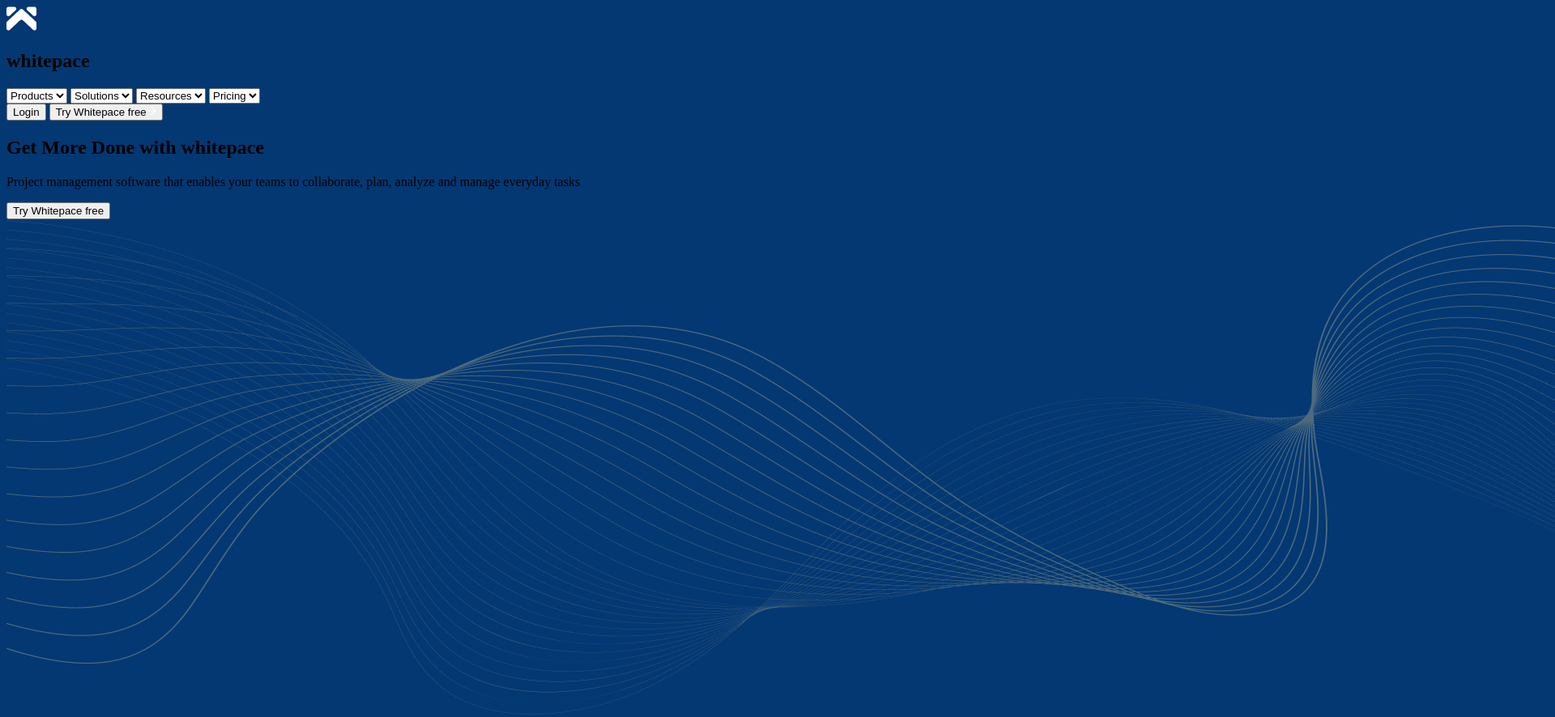
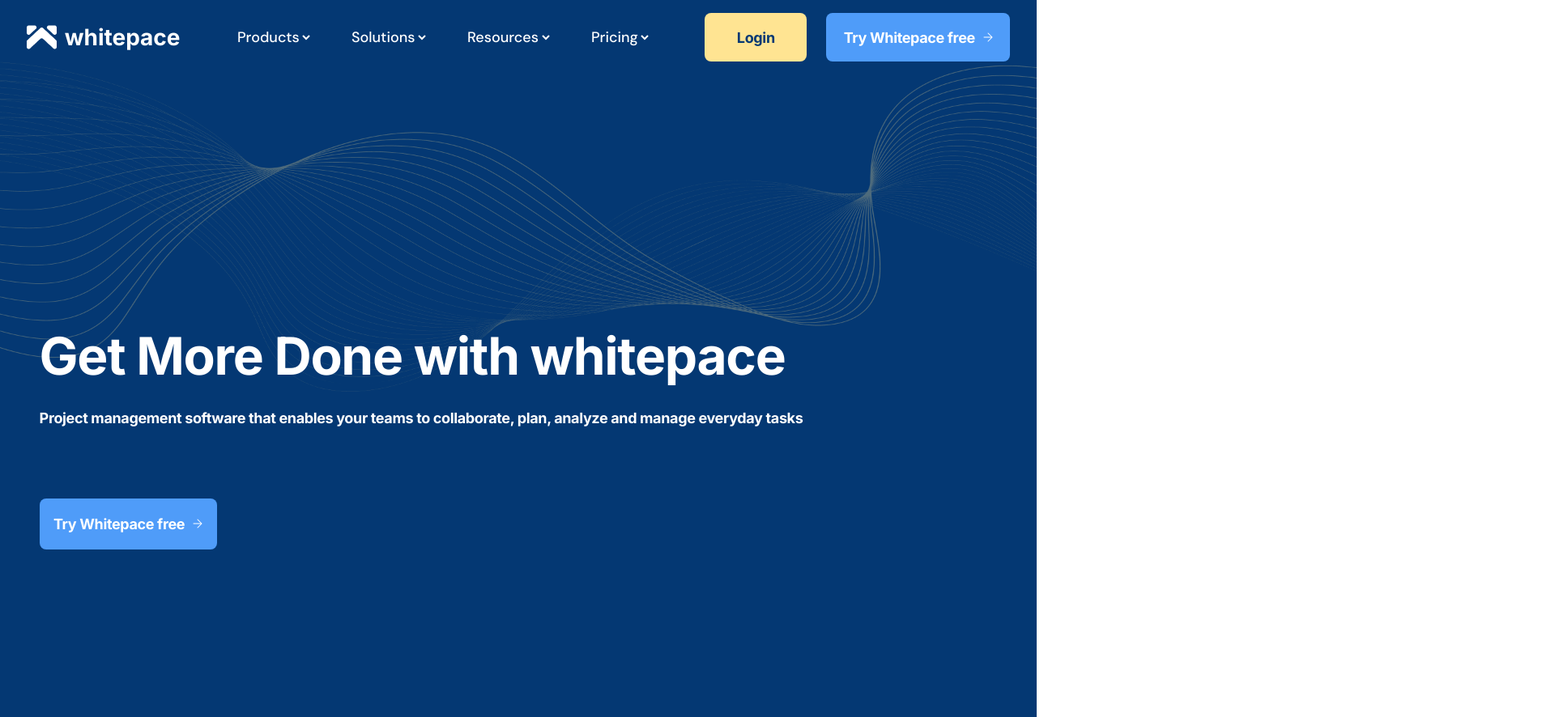
Before and after one commit to cleytonxsilva/ProvaHTML_e_CSS, a plain HTML site: page index.html in a window 1280 px wide. Shown: the top 886 px of the page at 81% size, 1920 px wide, since content can reach past the window. Drawn offline with Linux system fonts and the light colour scheme.

Commit message:
entrega_final

```diff
--- a/index.css
+++ b/index.css
@@ -1,3 +1,275 @@
-body{
+@import url('https://fonts.googleapis.com/css2?family=DM+Sans:wght@500&family=Inter:wght@700&display=swap');
+
+* {
+    margin: 0;
+    padding: 0;
+    box-sizing: border-box;
+    text-decoration: none;
+
+}
+
+header {
+
+    padding-top: 16px;
     background: #043873;
+    display: flex;
+    flex-direction: row;
+    justify-content: space-around;
+    align-items: center;
 }
+
+#logo {
+    font-family: 'Inter';
+    font-weight: 700;
+    color: #FFFFFF;
+    display: flex;
+    align-items: center;
+    gap: 10px;
+
+
+}
+
+#logo img {
+    background-color: #043873;
+    width: auto;
+    height: auto;
+}
+
+#logo h2 {
+    font-family: 'Inter';
+    font-style: normal;
+    font-weight: 700;
+    font-size: 28px;
+    line-height: 34px;
+    color: #FFFFFF;
+}
+
+#div_nav nav {
+    display: flex;
+    gap: 42px;
+    align-items: center;
+}
+
+#navbar select {
+
+    font-family: 'DM Sans';
+    color: #FFFFFF;
+    font-weight: 500;
+    font-size: 18px;
+    line-height: 23px;
+    border-color: transparent;
+    background: transparent;
+}
+
+#div_botoes {
+    display: flex;
+    gap: 24px;
+    align-items: center;
+}
+
+#botao_login {
+    width: 126px;
+    height: 60px;
+    color: #043873;
+    background-color: #FFE492;
+    border-radius: 8px;
+    border: none;
+    font-family: 'Inter';
+    font-size: 18px;
+    font-weight: 500;
+    line-height: 23px;
+    letter-spacing: -0.02em;
+}
+
+#botao_trywhite {
+    width: 227px;
+    height: 60px;
+    color: #FFFFFF;
+    background-color: #4F9CF9;
+    border-radius: 8px;
+    border: none;
+    font-family: 'Inter';
+    font-size: 18px;
+    font-weight: 500;
+    line-height: 23px;
+    letter-spacing: -0.02em;
+    text-align: center;
+
+    display: flex;
+    gap: 10px;
+    flex-direction: row;
+    justify-content: center;
+    align-items: center;
+}
+
+#botao_trywhite img {
+    height: auto;
+    width: auto;
+}
+
+.home {
+    background: #043873;
+    background-image: url(/img/background1.png);
+    background-repeat: no-repeat;
+    background-size: 100%;
+    height: 927px;
+    width: auto;
+    display: flex;
+    flex-direction: column;
+    justify-content: center;
+    align-content: center;
+    align-items: center;
+}
+
+#textos_home {
+    display: flex;
+    flex-direction: column;
+    align-items: flex-start;
+    gap: 24px;
+    margin-right: 15em;
+}
+
+#textos_home h2 {
+    font-family: 'Inter';
+    font-style: normal;
+    font-weight: 700;
+    font-size: 64px;
+    line-height: 77px;
+    letter-spacing: -0.02em;
+    color: #FFFFFF;
+}
+
+#textos_home p {
+    font-family: 'Inter';
+    font-style: normal;
+    font-weight: 400;
+    font-size: 18px;
+    line-height: 30px;
+    letter-spacing: -0.02em;
+    color: #FFFFFF;
+    padding-bottom: 60px;
+}
+
+#textos_home button {
+    width: 219px;
+    height: 63px;
+    color: #FFFFFF;
+    background-color: #4F9CF9;
+    border-radius: 8px;
+    border: none;
+    font-family: 'Inter';
+    font-size: 18px;
+    font-weight: 500;
+    line-height: 23px;
+    letter-spacing: -0.02em;
+    text-align: center;
+
+    display: flex;
+    gap: 10px;
+    flex-direction: row;
+    justify-content: center;
+    align-items: center;
+}
+
+.work_page {
+    background: #FFFFFF;
+    display: flex;
+    flex-direction: row;
+    justify-content: center;
+    align-items: center;
+    height: 1300px;
+    gap: 114px;
+}
+
+#textos_work {
+    display: flex;
+    flex-direction: column;
+    align-items: flex-start;
+}
+
+#textos_work h1 {
+
+    font-family: 'Inter';
+    font-size: 72px;
+    font-weight: 700;
+    line-height: 87px;
+    letter-spacing: -0.02em;
+    text-align: left;
+    position: relative;
+    z-index: 0;
+
+
+}
+
+#textos_work h1 img {
+    position: absolute;
+    left: auto;
+    right: 1%;
+    top: 80%;
+    z-index: -1;
+}
+
+#textos_work p {
+
+    font-family: 'Inter';
+    font-size: 18px;
+    font-weight: 400;
+    line-height: 30px;
+    letter-spacing: -0.02em;
+    text-align: left;
+    padding-bottom: 60px;
+
+}
+
+#textos_work button {
+    width: 186px;
+    height: 63px;
+    color: #FFFFFF;
+    background-color: #4F9CF9;
+    border-radius: 6px;
+    border: none;
+    font-family: 'Inter';
+    font-size: 18px;
+    font-weight: 500;
+    line-height: 23px;
+    letter-spacing: -0.02em;
+    text-align: center;
+
+}
+
+#img_background2 {
+    width: 661px;
+    height: auto;
+}
+
+footer {
+    background: #043873;
+    display: flex;
+    flex-direction: row;
+    justify-content: space-around;
+    align-items: center;
+    height: 81px;
+}
+
+#textos_footer {
+    display: flex;
+    flex-direction: row;
+    gap: 60px;
+
+    font-family: 'Inter';
+    font-size: 16px;
+    font-weight: 400;
+    line-height: 20px;
+    letter-spacing: -0.02em;
+    text-align: left;
+    color: #FFFFFF;
+
+}
+
+#sociais_footer {
+    display: flex;
+    flex-direction: row;
+    gap: 32px;
+    height: 20px;
+    width: auto;
+}
--- a/index.html
+++ b/index.html
@@ -10,10 +10,14 @@
 </head>
 
 <body>
+
     <header>
+        <div id="logo">
             <img src="/img/logo.png" alt="imagem_logo">
             <h2>whitepace</h2>
-        <nav>
+        </div>
+        <div id="div_nav">
+            <nav id="navbar">
                 <select name="Products" id="Products">Products
                     <option value="Products">Products</option>
                 </select>
@@ -29,47 +33,52 @@
                 <select name="Pricing" id="Pricing">Pricing
                     <option value="Pricing">Pricing</option>
                 </select>
-
             </nav>
-        <button>Login</button>
-        <button>Try Whitepace free<img src="/img/setaicon.png" alt="setaicon">
+        </div>
+        <div id="div_botoes">
+            <button id="botao_login">Login</button>
+            <button id="botao_trywhite">Try Whitepace free<img src="/img/setaicon.png" alt="setaicon">
             </button>
+        </div>
     </header>
 
     <main>
         <section class="home">
+            <div id="textos_home">
                 <h2>Get More Done with whitepace</h2>
                 <p>Project management software that enables your teams to collaborate, plan, analyze and manage everyday
                     tasks
                 </p>
-            <button>Try Whitepace free</button>
-            <source media="(min-width:1920px)" srcset="img/background1">
-            <source media="(max-width:1080x)" srcset="img/background1">
-            <img src="img/background1.png" alt="background1">
-            </picture>
+                <button>Try Whitepace free <img src="/img/setaicon.png" alt="setaicon"></button>
+            </div>
         </section>
 
         <section class="work_page">
-            <picture>
-                <source media="(min-width:1920px)" srcset="img/background2">
-                <source media="(max-width:1080x)" srcset="img/background2">
-                <img src="img/background2.png" alt="background2">
-            </picture>
-            <h1>Work together</h1>
+
+            <img id="img_background2" src="img/background2.png" alt="background2">
+            <div id="textos_work">
+                <h1>Work together
+                    <img src="/img/sublinhado.png" alt="sublinhado">
+                </h1>
                 <p>With whitepace, share your notes with your colleagues and collaborate on them.
                     You can also publish a note to the internet and share the URL with others.
                 </p>
                 <button>Try it now <img src="/img/setaicon.png" alt="setaicon"></button>
+            </div>
         </section>
     </main>
     <footer>
+        <div id="textos_footer">
             <p>Terms & privacy</p>
             <p>Security</p>
             <p>Status</p>
             <p>©2021 Whitepace LLC.</p>
+        </div>
+        <div id="sociais_footer">
             <img src="/img/facebookicon.png" alt="facebookicon">
             <img src="/img/twittericon.png" alt="twittericon">
             <img src="/img/linkedinicon.png" alt="linkedinicon">
+        </div>
     </footer>
 </body>
 
```
Also changed, not shown: img/sublinhado.png (added). Lines whose indentation alone changed are shown as unchanged.
